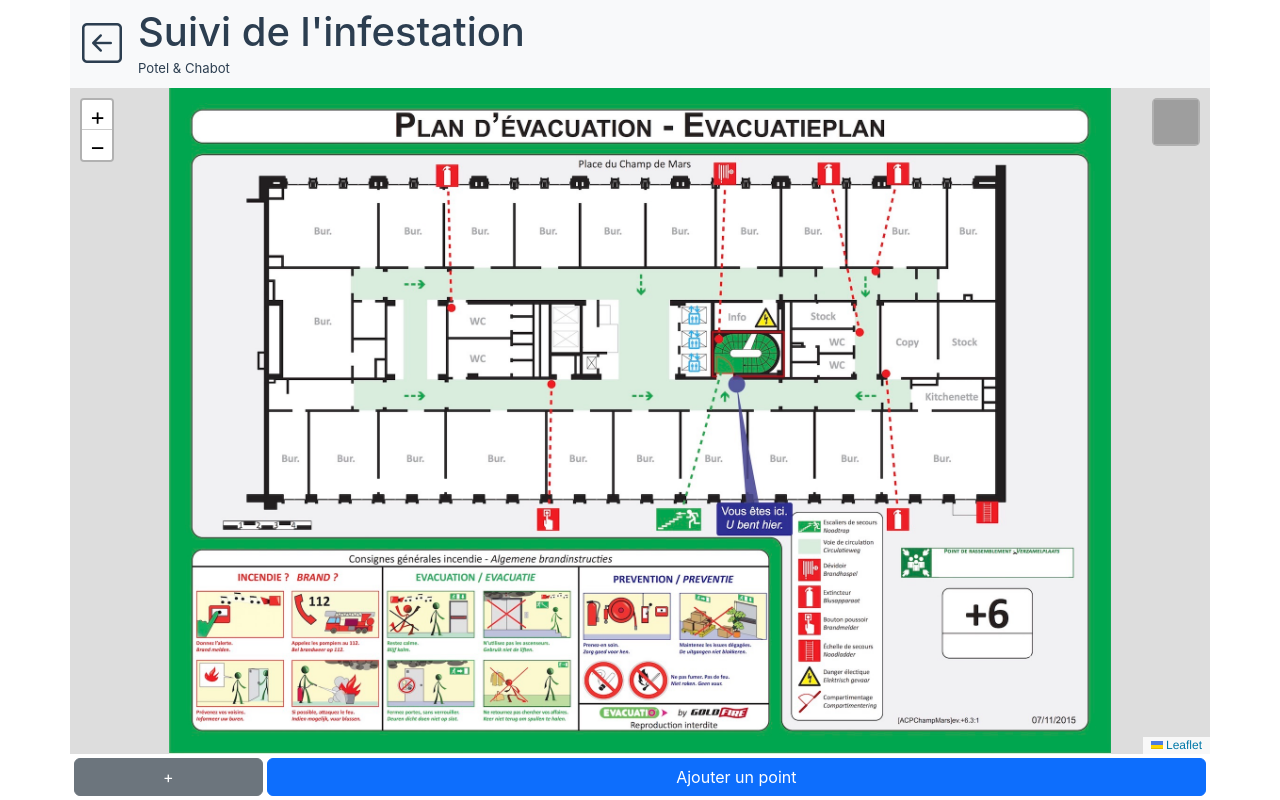
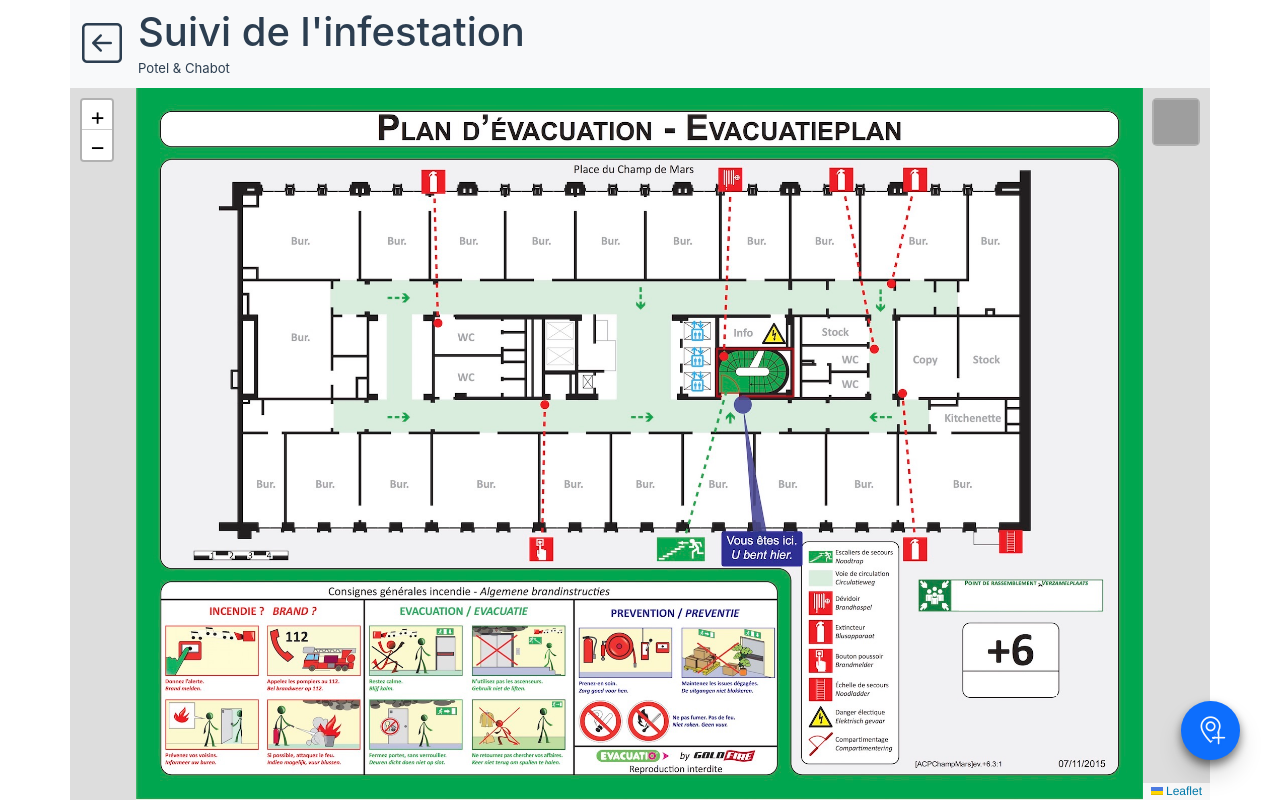
Before and after one commit to 24eme/OpenCarto, a Vue app: page / in a window 1280 px wide. Built offline with nearby package versions, Linux system fonts and the light colour scheme; grey boxes are pictures that could not be loaded.

Commit message:
FAB ajouter un point

```diff
--- a/index.html
+++ b/index.html
@@ -3,7 +3,7 @@
   <head>
     <meta charset="UTF-8">
     <link rel="icon" href="/favicon.ico">
-    <meta name="viewport" content="width=device-width, initial-scale=1.0">
+    <meta name="viewport" content="width=device-width, initial-scale=1.0, interactive-widget=resizes-content">
     <link rel="stylesheet" href="/css/bootstrap/bootstrap.min.5.3.8.css" as="style">
     <link rel="stylesheet" href="/css/bootstrap/bootstrap-icons.min.1.13.1.css">
     <link rel="stylesheet" href="/css/leaflet/leaflet.1.9.4.css">
--- a/src/views/HomeView.vue
+++ b/src/views/HomeView.vue
@@ -38,19 +38,17 @@ const selectedPoint = ref(null);
             @pointSelected="(point) => (selectedPoint = point)"
         />
 
-        <div class="m-1 row column-gap-1">
-            <button
-                class="col-2 btn btn-secondary"
-                @click="modaleOuverte = true"
-            >
-                +
-            </button>
 
+        <div class="fabs" role="group" aria-label="Floating action buttons">
             <RouterLink
                 :to="{ name: 'addInfoPoint' }"
-                class="col btn btn-primary"
+                class="fab"
+                title="Ajoute un poste"
+                aria-label="Ajoute un poste"
             >
-                Ajouter un point
+                <i class="d-flex bi bi-geo-alt lh-1">
+                    <i class="bi bi-plus stack stack-be"></i>
+                </i>
             </RouterLink>
         </div>
 
@@ -61,3 +59,67 @@ const selectedPoint = ref(null);
         ></TableInfoPoint>
     </main>
 </template>
+
+<style>
+.fabs {
+    --_viewport-margin: 5vmin;
+
+    position: fixed;
+    z-index: 1000;
+
+    inset-block: auto var(--_viewport-margin);
+    inset-inline: auto var(--_viewport-margin);
+
+    display: flex;
+    flex-direction: column-reverse;
+    place-items: center;
+    gap: var(--_viewport-margin);
+}
+
+.fab {
+    --_size: 2rem;
+
+    padding: calc(var(--_size) / 2);
+    border-radius: 50%;
+    aspect-ratio: 1;
+
+    box-shadow:
+        rgba(0, 0, 0, 0.15) 0px 15px 25px,
+        rgba(0, 0, 0, 0.5) 0px 5px 10px;
+
+    background: var(--bs-primary);
+    color: var(--bs-light);
+    text-align: center;
+
+    &:is(:active, :hover, :focus-visible) {
+        background: var(--bs-link-hover-color);
+    }
+
+    &:active {
+        @media (prefers-reduced-motion: no-preference) {
+            transform: translateY(5%);
+        }
+    }
+
+    & > i {
+        font-size: calc(var(--_size) / 1.2);
+    }
+
+    & .bi {
+        &.stack {
+            position: absolute;
+            text-shadow:
+                -2px -2px 0 var(--bs-primary),
+                2px -2px 0 var(--bs-primary),
+                -2px 2px 0 var(--bs-primary),
+                2px 2px 0 var(--bs-primary);
+        }
+
+        &.stack-be {
+            /* bottom-end */
+            bottom: 0.5rem;
+            right: 0.5rem;
+        }
+    }
+}
+</style>
```
